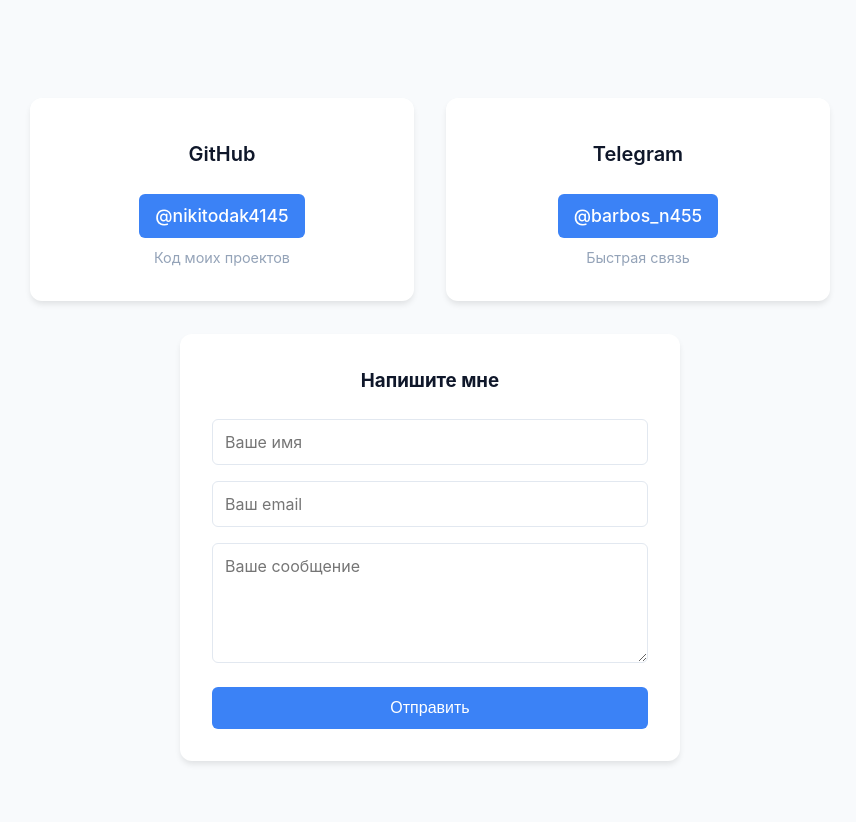
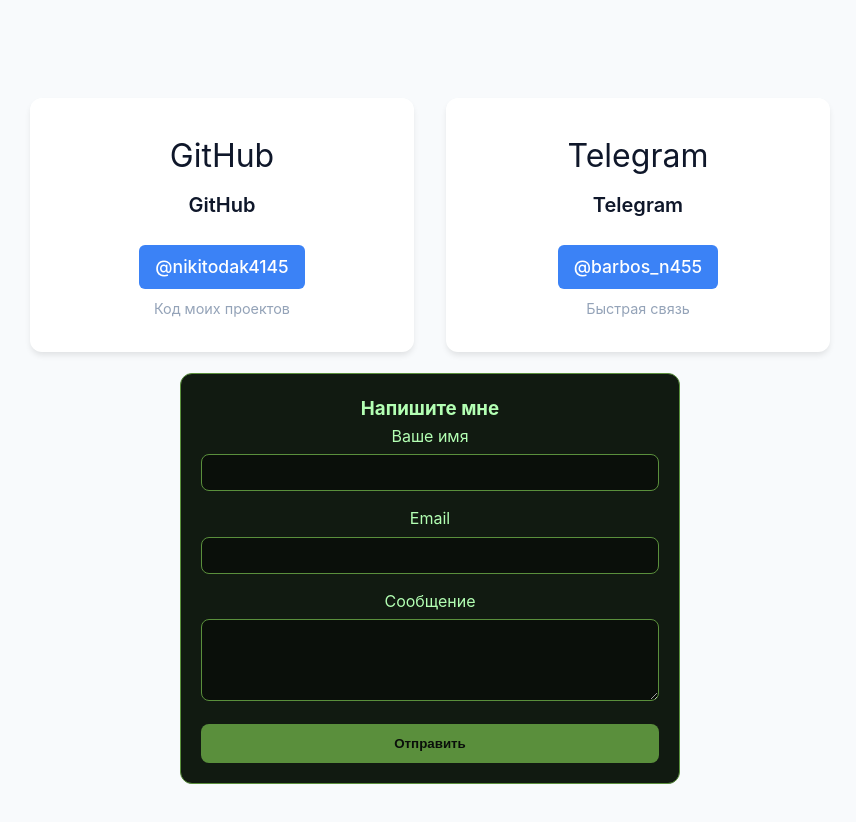
Before and after one commit to nikitodak4145/portfolio, a React (Create React App) app: page /contact in a window 1280 px wide. Shown: the part 220-1042 px from the top of the page, without its empty margins (210-1066 px from the left). Built offline with nearby package versions, Linux system fonts and the light colour scheme.

Commit message:
добавил ссылку на хакатон

```diff
--- a/src/data/projects.js
+++ b/src/data/projects.js
@@ -1,40 +1,28 @@
 const projects = [
   {
-    title: "my-first-react",
-    description: "Моё первое React-приложение, интегрированное с Django API.",
-    tech: ["React", "Django", "DRF", "SQLite"],
-    github: "https://github.com/nikitodak4145/my-first-react",
-    live: "https://my-django-blog.vercel.app",
-
+    id: 1,
+    title: "Свадебный сайт",
+    description: "Сайт для свадебного организатора. Адаптивный, с роутингом, анимациями и Telegram-ботом.",
+    tech: ["React", "React Router", "CSS"],
+    github: "https://github.com/nikitodak4145/wedding-site",
+    live: "https://wedding-site-zrmz.vercel.app"
   },
+{
+  id: 2,
+  title: "Хранитель Семени",
+  description: "Сайт для хакатона про супергероя-программиста. Сила Семени, способности, лог битв, Telegram-бот.",
+  tech: ["React", "Django", "DRF", "SQLite"],
+  github: "https://github.com/nikitodak4145/gitman_base",
+  live: "https://nikitosik2235353.pythonanywhere.com"
+},
   {
-    title: "wedding-site",
-    description: "Сайт для свадебного организатора. Адаптивный, с роутингом и анимациями.",
-    tech: ["React", "React Router", "CSS"],
-    github: "https://github.com/nikitodak4145/-wedding-site",
-    live: "https://wedding-site-zrmz.vercel.app",
-
-  },
-   {
-    title: "gitman_base",
-    description: "Сайт создавался во время международного хакатона FUNCODE",
-    tech: ["Django", "SQLite", "CSS"],
-    github: "https://github.com/nikitodak4145/gitman_base",
-  },
-     {
-    title: "Мебельный интернет магазин",
-    description: "Интернет магазин на основе реальных мебельных товаров с релизованным поиском и сортировкой",
-    tech: ["React", "Vite", "CSS"],
-    github: "https://github.com/nikitodak4145/first_shop",
-  },
-     {
-    title: "Ковалев Стефан Андреевич",
-    description: "60р в час, лтбой минетик за омлетик",
-    tech: ["минет", "куни", "оральный секс"],
-    github: "https://web.telegram.org/k/#@kencst0",
-  },
-
-
+    id: 3,
+    title: "Интернет-магазин",
+    description: "Полноценный интернет-магазин на React с корзиной, фильтрами, роутингом и Material UI.",
+    tech: ["React", "React Router", "Material UI", "CSS"],
+    github: "https://github.com/nikitodak4145/first_shop"
+    // live нет — ссылка не появится
+  }
 ];
 
 export default projects;
--- a/src/pages/Contact.jsx
+++ b/src/pages/Contact.jsx
@@ -1,5 +1,5 @@
-import React from 'react';
-import ContactForm from '../components/ContactForm';
+import React, { useState } from 'react';
+import emailjs from '@emailjs/browser';
 import {
   contactSection,
   contactContainer,
@@ -12,7 +12,41 @@
 } from '../styles/globalStyles';
 
 function Contact() {
-  // Стили для иконок (можно добавить через CSS классы позже)
+  const [userName, setUserName] = useState('');
+  const [userEmail, setUserEmail] = useState('');
+  const [userMessage, setUserMessage] = useState('');
+  const [status, setStatus] = useState('');
+
+  const handleSubmit = (e) => {
+    e.preventDefault();
+    setStatus('sending');
+
+    const templateParams = {
+      from_name: userName,
+      from_email: userEmail,
+      message: userMessage,
+    };
+
+    emailjs.send(
+      'service_vroxgpc',
+      'template_34u1ecu',
+      templateParams,
+      'y8fKTKRkN_AbIvrWP'
+    )
+    .then(() => {
+      setStatus('success');
+      setUserName('');
+      setUserEmail('');
+      setUserMessage('');
+      setTimeout(() => setStatus(''), 3000);
+    })
+    .catch((error) => {
+      console.error('EmailJS error:', error);
+      setStatus('error');
+      setTimeout(() => setStatus(''), 3000);
+    });
+  };
+
   const iconStyle = {
     fontSize: '2rem',
     marginBottom: '0.5rem',
@@ -27,11 +61,9 @@
           Буду рад новым знакомствам и интересным проектам
         </p>
 
-        {/* Контакты в две колонки */}
         <div style={contactGrid}>
-          {/* GitHub */}
           <div style={contactCard} className="scale-in contact-card">
-            <span style={iconStyle}></span>
+            <span style={iconStyle}>GitHub</span>
             <h3 style={contactCardTitle}>GitHub</h3>
             <a
               href="https://github.com/nikitodak4145"
@@ -47,11 +79,9 @@
             </p>
           </div>
 
-          {/* Telegram */}
           <div style={contactCard} className="scale-in contact-card">
-            <span style={iconStyle}></span>
+            <span style={iconStyle}>Telegram</span>
             <h3 style={contactCardTitle}>Telegram</h3>
-
             <a
               href="https://t.me/nikitakul_portfolio_bot"
               target="_blank"
@@ -67,10 +97,96 @@
           </div>
         </div>
 
+        <div style={{ maxWidth: '500px', margin: '20px auto', padding: '20px', background: '#111a11', borderRadius: '12px', border: '1px solid #5a8f3c' }}>
+          <h3 style={{ color: '#b3ffb3' }}>Напишите мне</h3>
+          <form onSubmit={handleSubmit}>
+            <div style={{ marginBottom: '15px' }}>
+              <label style={{ color: '#b3ffb3', display: 'block', marginBottom: '5px' }}>Ваше имя</label>
+              <input
+                type="text"
+                value={userName}
+                onChange={(e) => setUserName(e.target.value)}
+                required
+                style={{ width: '100%', padding: '10px', background: '#0a0f0a', border: '1px solid #5a8f3c', borderRadius: '8px', color: '#b3ffb3' }}
+              />
+            </div>
+            <div style={{ marginBottom: '15px' }}>
+              <label style={{ color: '#b3ffb3', display: 'block', marginBottom: '5px' }}>Email</label>
+              <input
+                type="email"
+                value={userEmail}
+                onChange={(e) => setUserEmail(e.target.value)}
+                required
+                style={{ width: '100%', padding: '10px', background: '#0a0f0a', border: '1px solid #5a8f3c', borderRadius: '8px', color: '#b3ffb3' }}
+              />
+            </div>
+            <div style={{ marginBottom: '15px' }}>
+              <label style={{ color: '#b3ffb3', display: 'block', marginBottom: '5px' }}>Сообщение</label>
+              <textarea
+                rows="4"
+                value={userMessage}
+                onChange={(e) => setUserMessage(e.target.value)}
+                required
+                style={{ width: '100%', padding: '10px', background: '#0a0f0a', border: '1px solid #5a8f3c', borderRadius: '8px', color: '#b3ffb3' }}
+              />
+            </div>
+            <button
+              type="submit"
+              disabled={status === 'sending'}
+              style={{
+                width: '100%',
+                padding: '12px',
+                background: status === 'sending' ? '#3a5a3a' : '#5a8f3c',
+                color: '#0a0f0a',
+                border: 'none',
+                borderRadius: '8px',
+                fontWeight: 'bold',
+                cursor: status === 'sending' ? 'default' : 'pointer',
+              }}
+            >
+              {status === 'sending' ? 'Отправка...' : 'Отправить'}
+            </button>
+            {status === 'success' && (
+  <div style={{
+    marginTop: '15px',
+    padding: '15px',
+    background: 'linear-gradient(135deg, #1e3a1e, #2a5a2a)',
+    borderRadius: '12px',
+    color: '#b3ffb3',
+    textAlign: 'center',
+    border: '1px solid #5a8f3c',
+    boxShadow: '0 0 20px rgba(90, 143, 60, 0.3)',
+    animation: 'fadeIn 0.5s ease'
+  }}>
+    <div style={{ fontSize: '2rem', marginBottom: '5px' }}></div>
+    <strong style={{ fontSize: '1.1rem' }}>Сообщение отправлено!</strong>
+    <p style={{ margin: '5px 0 0 0', fontSize: '0.9rem', opacity: 0.8 }}>
+      Я отвечу вам в ближайшее время
+    </p>
+  </div>
+)}
 
-
-        {/* Форма обратной связи */}
-        <ContactForm />
+{status === 'error' && (
+  <div style={{
+    marginTop: '15px',
+    padding: '15px',
+    background: 'linear-gradient(135deg, #3a1e1e, #5a2a2a)',
+    borderRadius: '12px',
+    color: '#ff6b6b',
+    textAlign: 'center',
+    border: '1px solid #ff4444',
+    boxShadow: '0 0 20px rgba(255, 68, 68, 0.2)',
+    animation: 'fadeIn 0.5s ease'
+  }}>
+    <div style={{ fontSize: '2rem', marginBottom: '5px' }}>❌</div>
+    <strong style={{ fontSize: '1.1rem' }}>Ошибка отправки</strong>
+    <p style={{ margin: '5px 0 0 0', fontSize: '0.9rem', opacity: 0.8 }}>
+      Попробуйте позже или напишите в Telegram
+    </p>
+  </div>
+)}
+          </form>
+        </div>
       </div>
     </section>
   );
--- a/src/pages/Projects.jsx
+++ b/src/pages/Projects.jsx
@@ -11,31 +11,35 @@
   projectsLinks
 } from '../styles/globalStyles';
 
-
 function Projects() {
   return (
     <section style={projectsSection}>
       <div style={projectsContainer}>
         <h2 style={projectsTitle} className="gradient-text">Мои проекты</h2>
         <div style={projectsGrid}>
-          {projects.map((project, index) => (
+          {projects.map((project) => (
             <div
-              key={project.title}
+              key={project.id}
               style={projectsCard}
               className="fade-in scale-in"
             >
               <h3>{project.title}</h3>
               <p>{project.description}</p>
               <div style={projectsTech}>
-                {project.tech.map(tech => (
-                  <span key={tech} style={projectsTechTag}>{tech}</span>
+                {project.tech.map((tech, index) => (
+                  <span key={index} style={projectsTechTag}>{tech}</span>
                 ))}
               </div>
 
-
               <div style={projectsLinks}>
-                <a href={project.github} target="_blank" rel="noopener noreferrer" className="project-link">GitHub</a>
-                <a href={project.live} target="_blank" rel="noopener noreferrer" className="project-link">Live</a>
+                <a href={project.github} target="_blank" rel="noopener noreferrer" className="project-link">
+                  GitHub
+                </a>
+                {project.live && (
+                  <a href={project.live} target="_blank" rel="noopener noreferrer" className="project-link">
+                    Live
+                  </a>
+                )}
               </div>
             </div>
           ))}
```
